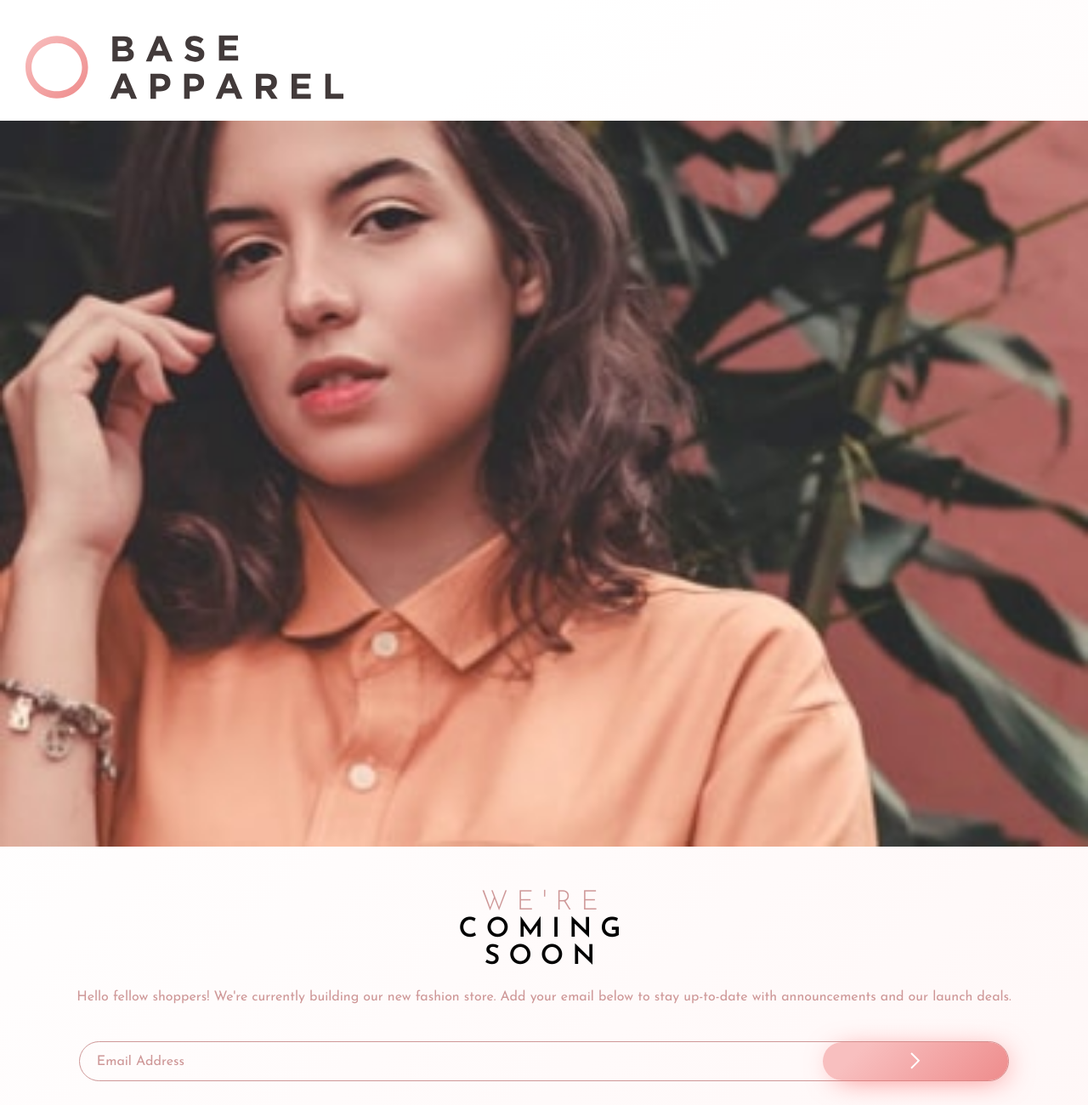
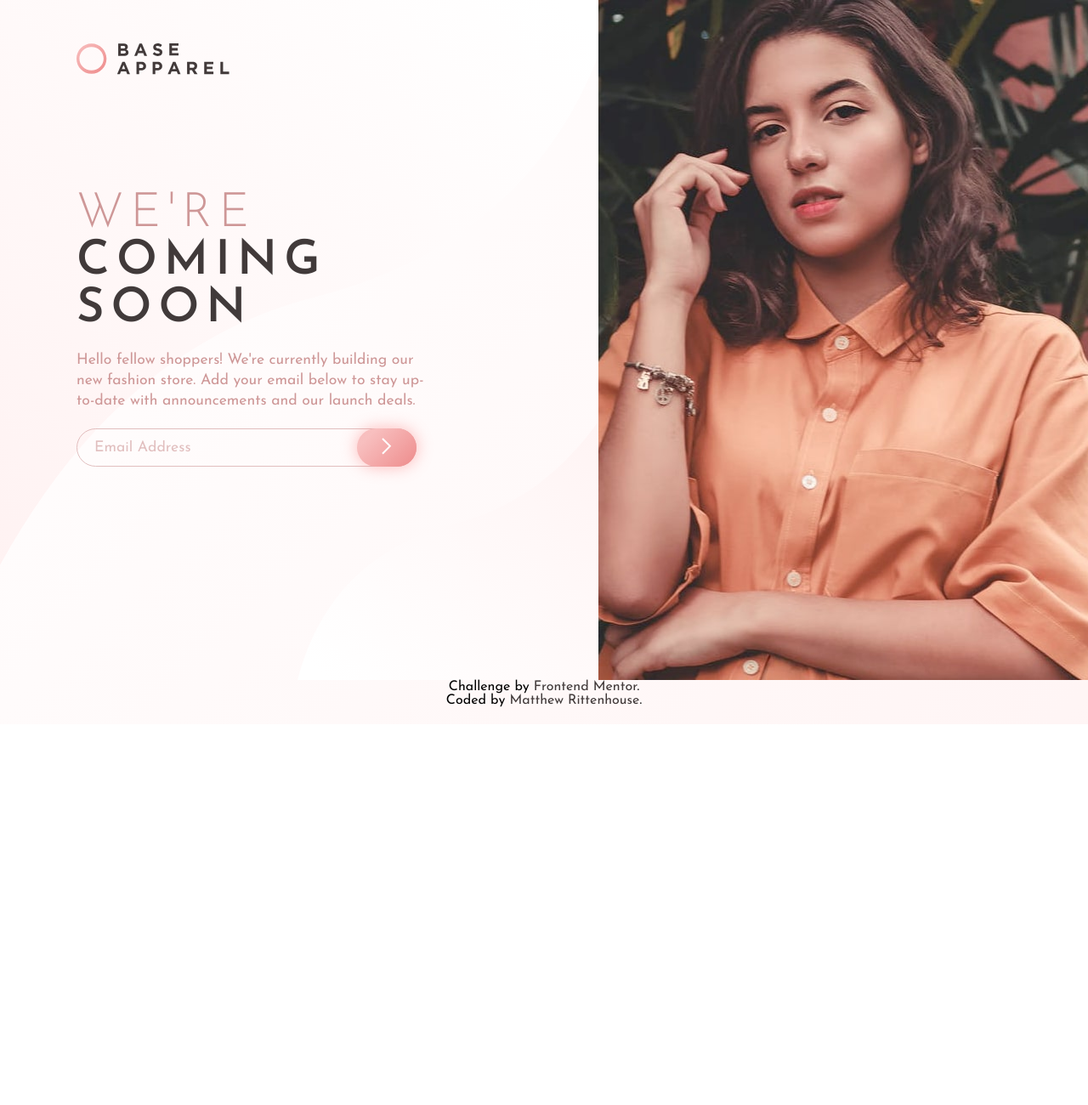
Before and after one commit to Tink3rball3r/base-apparel-coming-soon-master, a plain HTML site: page index.html in a window 1280 px wide. Shown: the top 1300 px of the page at 85% size. After the commit the page ends 852 px from the top, so only its background shows below. Drawn offline with Linux system fonts and the light colour scheme.

Commit message:
mobile and desktop styles completed

```diff
--- a/index.html
+++ b/index.html
@@ -8,51 +8,46 @@
 
   <link rel="icon" type="image/png" sizes="32x32" href="./images/favicon-32x32.png">
   <link rel="stylesheet" href="style.css">
-  <link rel="preconnect" href="https://fonts.googleapis.com">
-  <link rel="preconnect" href="https://fonts.gstatic.com" crossorigin>
-  <link href="https://fonts.googleapis.com/css2?family=Josefin+Sans:wght@300;400;600&display=swap" rel="stylesheet">
   <title>Frontend Mentor | Base Apparel coming soon page</title>
 
 
 </head>
 
 <body>
+  <header><img src="./images/logo.svg" alt="logo" class="logo"></header>
 
-  <div class="container">
-    <header role="main" class="header">
-      <img src="/images/logo.svg" alt="Base Apparel" class="logo">
-    </header>
-    <section role="none" class="hero">
-      <img src="/images/hero-mobile.jpg" alt="" class="hero-image">
-    </section>
-    <main class="main-content">
-      <h1 role="heading" aria-level="1" class="main-heading"> <span>We're</span> <br> coming <br> soon</h1>
-      <p role="article" class="main-para">Hello fellow shoppers! We're currently building our new fashion store.
+  <main class="container">
+    <div class="main-content">
+      <h1> <span>we're</span><br>coming<br>soon</h1>
+      <p>Hello fellow shoppers! We're currently building our new fashion store.
         Add your email below to stay up-to-date with announcements and our launch deals.</p>
-      <form action="">
-        <div class="email-container">
-          <input type="email" class="email" id="email" name="email" placeholder="Email Address">
-          <!-- <img src="/images/icon-error.svg" alt="" class="error"> -->
-          <button type="submit" class="submit" value="" id="email" name="email">
-        </div>
+      <form action="#">
+        <input type="email" placeholder="Email Address">
+        <img src="/images/icon-error.svg" alt="" class="error-icon">
+        <button type="submit"><img src="./images/icon-arrow.svg" alt="submit"></button>
+        <p class="error-text">Please provide a valid email</p>
       </form>
-    </main>
-  </div>
+    </div>
+    <div class="hero"></div>
+  </main>
+
+  <footer>
+    <p class="attribution">
+      Challenge by <a href="https://www.frontendmentor.io?ref=challenge" target="_blank">Frontend Mentor</a>. <br>
+      Coded by <a href="https://www.frontendmentor.io/profile/Tink3rball3r" target="_blank">Matthew Rittenhouse</a>.
+    </p>
+  </footer>
+</body>
+
+</html>
 
 
-
-
-
-
-  <!-- <footer>
+<!-- <footer>
     <p class="attribution">
       Challenge by <a href="https://www.frontendmentor.io?ref=challenge" target="_blank">Frontend Mentor</a>.
       Coded by <a href="#">Your Name Here</a>.
     </p>
   </footer> -->
-</body>
-
-</html>
 
 <!-- We're coming soon
 
--- a/style.css
+++ b/style.css
@@ -1,11 +1,16 @@
+@import url('https://fonts.googleapis.com/css2?family=Josefin+Sans:wght@300;400;600&display=swap');
+
+/* font-family: 'Josefin Sans', sans-serif; */
+
 :root {
 	/* colors */
 	--red1: rgb(206, 151, 151);
 	--red2: rgb(249, 98, 98);
 	--red3: rgb(65, 58, 58);
 	/* gradients */
-	--grad1: linear-gradient(135deg, rgba(255, 255, 255, 1) 20%, rgba(255, 245, 245, 1) 100%);
-	--grad2: linear-gradient(135deg, rgba(248, 191, 191, 1) 20%, rgba(238, 140, 140, 1) 100%);
+	--grad1: linear-gradient(135deg, hsl(0, 0%, 100%), hsl(0, 100%, 98%));
+	--grad2: linear-gradient(135deg, hsl(0, 80%, 86%) 20%, hsl(0, 74%, 74%) 100%);
+	--grad3: linear-gradient(135deg, hsl(0, 80%, 86%), hsla(0, 52%, 80%, 0.781));
 	/* font weights */
 	--normal: 300;
 	--medium: 400;
@@ -13,102 +18,257 @@
 }
 
 * {
+	padding: 0;
 	margin: 0;
-	padding: 0;
 	box-sizing: border-box;
 }
 
 body {
-	min-height: 100vh;
-	background: rgb(255, 255, 255);
-	background: var(--grad1);
 	font-family: 'Josefin Sans', sans-serif;
-}
-.container {
-	display: grid;
-	grid-template-columns: 1fr;
-	grid-template-rows: min-content 1fr 1fr;
-}
-.logo {
-	width: 30%;
+	font-size: 16px;
+	background-image: var(--grad1);
 }
 
-.hero-image {
-	display: block;
+header {
+	height: auto;
+}
+
+header img {
+	width: 150px;
+	margin: 30px 0 20px 30px;
+}
+
+.container {
+	min-height: 100vh;
 	width: 100%;
+	display: flex;
+	flex-direction: column-reverse;
+	align-items: center;
+	justify-content: flex-end;
+	text-align: center;
+}
+
+.container .main-content {
+	width: 100%;
+	height: auto;
+	padding: 50px 30px 0 30px;
 }
 
 .hero {
-	grid-row: 2 / span 1;
-	margin-bottom: 50px;
+	width: 100%;
+	height: 300px;
+	background-image: url(./images/hero-mobile.jpg);
+	background-repeat: no-repeat;
+	background-position: center center;
+	background-size: cover;
 }
 
-.header {
-	grid-row: 1 / span 1;
-	padding: 40px 0 20px 30px;
+.container .main-content h1 {
+	color: var(--red3);
+	font-size: 3rem;
+	font-weight: 600;
+	text-transform: uppercase;
+	letter-spacing: 0.5rem;
 }
 
-.main-content {
-	grid-row: 3 / span 1;
-	width: 95%;
+.container .main-content h1 span {
+	color: var(--red1);
+	font-weight: 300;
+}
+
+.container .main-content p {
+	max-width: 500px;
+	margin: 20px auto 40px auto;
+	color: var(--red1);
+	line-height: 1.5rem;
+	font-size: 1rem;
+}
+
+.container .main-content form {
+	position: relative;
+	display: block;
+	height: 45px;
+	width: 100%;
 	margin: 0 auto;
 }
 
-.main-heading,
-.main-para {
-	text-align: center;
+.container .main-content form input {
+	position: absolute;
+	width: 100%;
+	height: 100%;
+	outline: none;
+	border-radius: 50px;
+	border: 1px solid var(--red1);
+	left: 0;
+	top: 0;
+	text-indent: 20px;
+	font-family: 'Josefin Sans', sans-serif;
+	font-size: 1.1rem;
+	background: transparent;
+	opacity: 0.6;
 }
 
-.main-heading span,
-.main-para {
+.container .main-content form input::placeholder {
 	color: var(--red1);
 }
 
-.main-heading {
-	text-transform: uppercase;
-	font-weight: 600;
-	letter-spacing: 10px;
-	margin-bottom: 20px;
+.container .main-content form button {
+	cursor: pointer;
+	position: absolute;
+	top: 0;
+	right: 0;
+	width: 70px;
+	height: 100%;
+	border-radius: 50px;
+	border: none;
+	outline: none;
+	background-image: var(--grad2);
+	box-shadow: 0px 0px 18px 1px rgba(249, 98, 98, 0.383);
 }
 
-.main-heading span {
-	font-weight: 300;
+.container .main-content form button:hover {
+	background-image: var(--grad3);
+	box-shadow: 0px 0px 13px 2px #f4aaabbf;
 }
 
-.main-para {
-	line-height: 23px;
-	margin-bottom: 40px;
+.container .main-content form .error-icon {
+	display: none;
+	position: absolute;
+	top: 25%;
+	right: 85px;
+}
+.container .main-content form .error-text {
+	position: absolute;
+	display: none;
+	top: 30px;
+	left: 20px;
+	font-size: 0.85rem;
+	color: var(--red2);
 }
 
-.email-container {
-	display: grid;
-	grid-template-columns: 4fr 1fr;
-	width: 90%;
-	margin: 0 auto;
-	border: 0.5px solid var(--red1);
-	border-radius: 50px;
+footer {
+	text-align: center;
+	padding: 0 10px 20px 10px;
 }
 
-.email {
-	grid-column: 1/ 2;
-	border: none;
-	outline: none;
-	background: transparent;
-	text-indent: 20px;
-	font-size: 16px;
+footer a {
+	color: var(--red3);
+	text-decoration: none;
 }
 
-.email::placeholder {
-	font-family: 'Josefin Sans', sans-serif;
-	color: var(--red1);
+@media (min-width: 801px) {
+	header {
+		position: absolute;
+		padding-left: 50px;
+	}
+
+	header img {
+		width: 110px;
+		margin: 20px 0 10px 10px;
+	}
+
+	.hero {
+		width: 50%;
+		height: 100vh;
+		background-image: url(./images/hero-desktop.jpg);
+		background-position: center;
+		background-size: cover;
+	}
+	.container {
+		flex-direction: row;
+		padding-top: 0;
+		padding-bottom: 0;
+		text-align: left;
+	}
+
+	.container .main-content {
+		height: 100vh;
+		padding-top: 18vh;
+		padding-left: 50px;
+		width: 60%;
+		background-image: url(./images/bg-pattern-desktop.svg);
+		background-repeat: no-repeat;
+		background-position: center;
+		background-size: cover;
+	}
+
+	.container .main-content h1 {
+		font-size: 2.5rem;
+	}
+
+	.container .main-content p {
+		margin: 20px 0 20px 0;
+		font-size: 0.9rem;
+	}
+
+	.container .main-content form {
+		margin: 0;
+	}
 }
 
-.submit {
-	grid-column: 2 /-1;
-	width: 100%;
-	height: 45px;
-	border: none;
-	border-radius: 50px;
-	background: url('/images/icon-arrow.svg') no-repeat center, linear-gradient(135deg, rgba(248, 191, 191, 1) 20%, rgba(238, 140, 140, 1) 100%);
-	box-shadow: 5px 5px 35px -10px var(--red2);
+@media (min-width: 1080px) {
+	header img {
+		width: 180px;
+		margin: 50px 0 10px 40px;
+	}
+
+	.container .main-content {
+		padding-left: 90px;
+		padding-top: 28vh;
+	}
+
+	.container .main-content h1 {
+		font-size: 3.5rem;
+	}
+
+	.container .main-content p {
+		font-size: 1.1rem;
+		max-width: 70%;
+	}
+
+	.container .main-content form {
+		width: 400px;
+	}
 }
+
+@media (min-width: 1600px) {
+	header img {
+		width: 220px;
+		margin: 50px 0 10px 130px;
+	}
+
+	.container .main-content {
+		padding-left: 220px;
+		padding-top: 28vh;
+	}
+
+	.container .main-content h1 {
+		font-size: 4.5rem;
+	}
+
+	.container .main-content p {
+		font-size: 1.3rem;
+		line-height: 2rem;
+		max-width: 70%;
+		margin: 30px 0 50px 0;
+	}
+	.container .main-content form {
+		height: 55px;
+	}
+	.container .main-content form input {
+		font-size: 1.3rem;
+	}
+	.container .main-content form button {
+		width: 100px;
+	}
+}
+
+@media (min-width: 2000px) {
+	.container .main-content p {
+		font-size: 2rem;
+	}
+
+	.container .main-content form {
+		width: 600px;
+	}
+}
```
